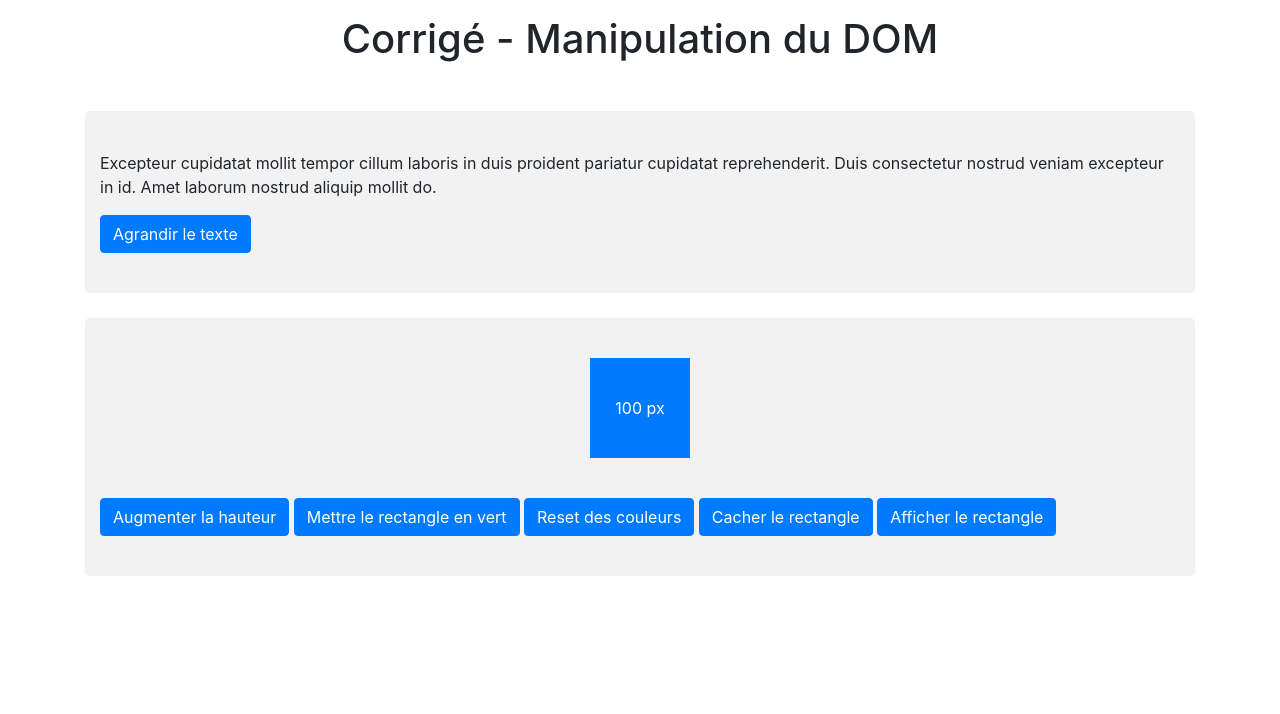
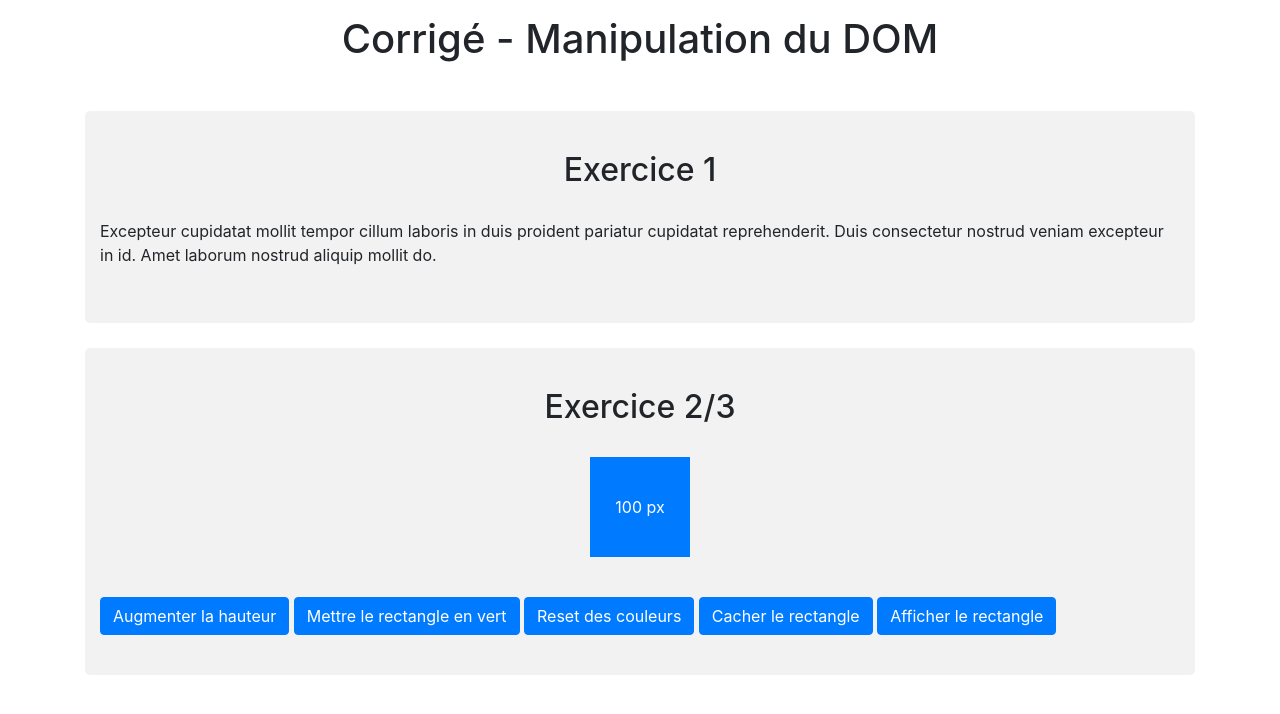
Before and after one commit to Ncodeur/ACS-corrige-manipulation_dom, a plain HTML site: page index.html in a window 1280 px wide. Drawn offline with Linux system fonts and the light colour scheme.

Commit message:
Corrections

```diff
--- a/assets/css/styles.css
+++ b/assets/css/styles.css
@@ -6,6 +6,10 @@ header {
     margin: 25px 0;
     padding: 40px 0;
     border-radius: 5px;
+}
+
+.exercice h2 {
+    margin-bottom: 30px;
 }
 
 #biggerText {
--- a/assets/js/main.js
+++ b/assets/js/main.js
@@ -15,15 +15,13 @@ function getStyleValue(element, property) {
  */
 
 // Ici on stock trois variables :
-// * Le bouton qui déclenchera l'action
 // * L'élement texte à changer
 // * La taille par défaut (au chargement) du text (parseFloat permet d'enlever le "px" retourné par la fonction getStyleValue)
-var btnBigger = document.getElementById("setBiggerText");
 var biggerText = document.getElementById("biggerText");
 var defaultTextSize = (getStyleValue(biggerText, 'font-size'));
 
-// Au click du bouton
-btnBigger.addEventListener("click", function() {
+// Au click du texte
+biggerText.addEventListener("click", function() {
     // Si la taille par défaut est différente de la taille actuelle du texte
     if(getStyleValue(biggerText, 'font-size') != defaultTextSize) {
         // alors on remet la taille par défaut
--- a/index.html
+++ b/index.html
@@ -18,13 +18,14 @@
 
         <div class="row exercice" id="exercice1">
             <div class="col-12">
+                <h2 class="text-center">Exercice 1</h2>
                 <p id="biggerText">Excepteur cupidatat mollit tempor cillum laboris in duis proident pariatur cupidatat reprehenderit. Duis consectetur nostrud veniam excepteur in id. Amet laborum nostrud aliquip mollit do.</p>
-                <button class="btn btn-primary" id="setBiggerText">Agrandir le texte</button>
             </div>
         </div>
 
         <div class="row exercice" id="exercice2">
             <div class="col-12">
+                <h2 class="text-center">Exercice 2/3</h2>
                 <div class="d-flex justify-content-center">
                     <div id="rectangle">
                         <span>100 px</span>
```
